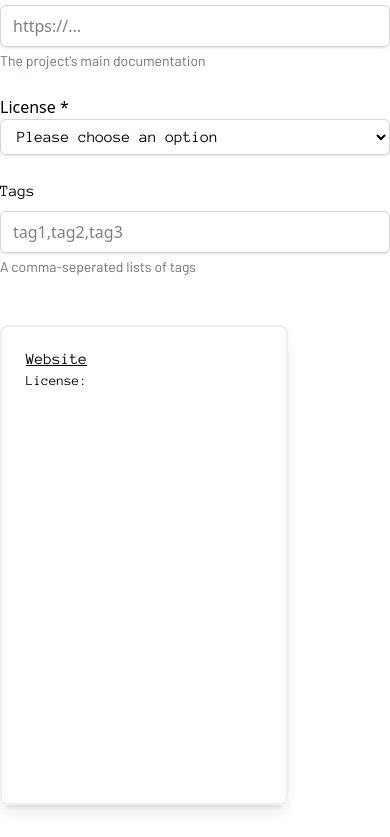
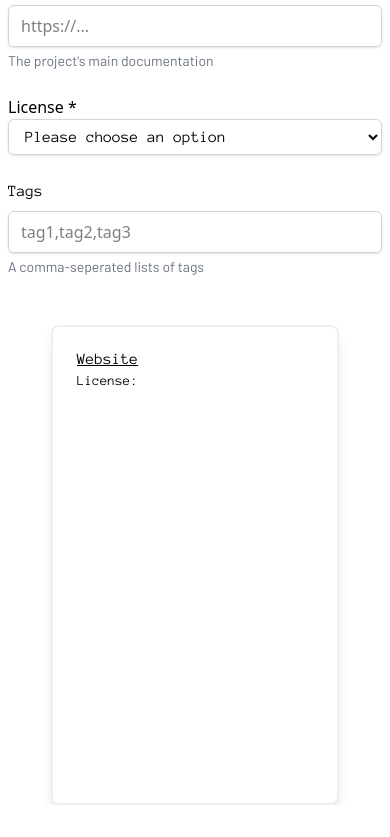
Before and after one commit to omsf/omsf-directory, an Astro site: page /new in a window 390 px wide. Shown: the part 617-1454 px from the top of the page. After the commit the page ends 1422 px from the top, so only its background shows below. Built offline with nearby package versions, Linux system fonts and the light colour scheme; Astro itself is replaced by a stand-in of ours.

Commit message:
fix: mobile for /new

```diff
--- a/src/components/Form.svelte
+++ b/src/components/Form.svelte
@@ -48,7 +48,7 @@
   }
 </script>
 
-<div class="max-w-5xl mx-auto mb-8">
+<div class="container mx-auto px-2 sm:px-4">
   <div class="mb-6">
     <h2 class="text-2xl font-semibold mb-2 font-omsf-title">Add New Entry</h2>
     <p class="text-gray-600 font-omsf-descriptive">
@@ -106,7 +106,7 @@
     </div>
 
     <!-- YAML preview section (right column on medium+ screens) -->
-    <div>
+    <div class="grid grid-cols-1 place-items-center">
       <Card {...cardContent}></Card>
     </div>
   </div>
```
